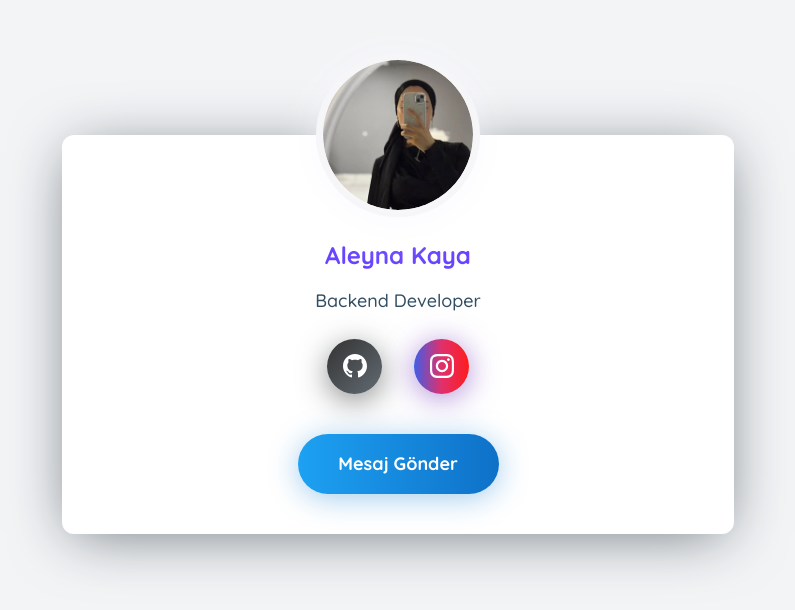
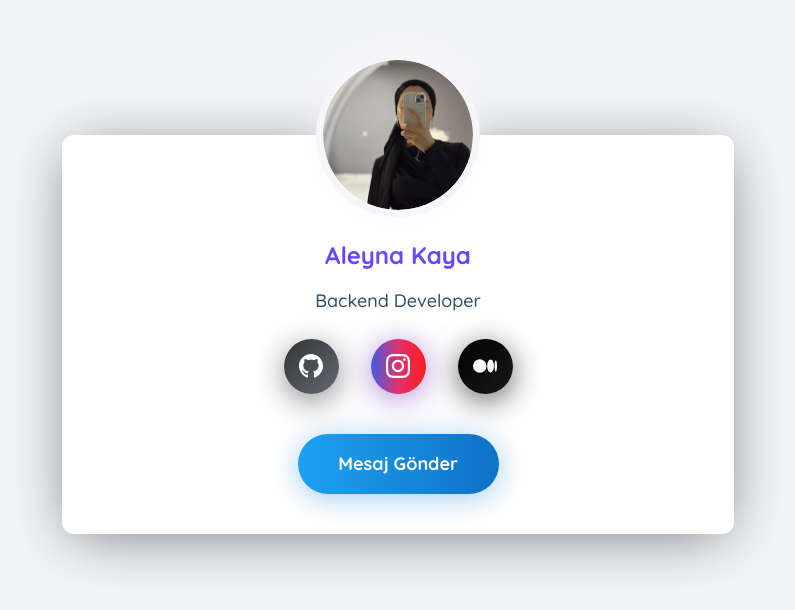
Before and after one commit to AleyDev/ProfileCard, a React (Vite) app: page / in a window 1280 px wide. Shown: the part 106-716 px from the top of the page, without its empty margins (242-1037 px from the left). Built offline with nearby package versions, Linux system fonts and the light colour scheme.

Commit message:
feat: add Medium social link to ProfileCard component for enhanced connectivity

```diff
--- a/src/components/ProfileCard.jsx
+++ b/src/components/ProfileCard.jsx
@@ -131,6 +131,17 @@
               <path d="M12 2.163c3.204 0 3.584.012 4.85.07 3.252.148 4.771 1.691 4.919 4.919.058 1.265.069 1.645.069 4.849 0 3.205-.012 3.584-.069 4.849-.149 3.225-1.664 4.771-4.919 4.919-1.266.058-1.644.07-4.85.07-3.204 0-3.584-.012-4.849-.07-3.26-.149-4.771-1.699-4.919-4.92-.058-1.265-.07-1.644-.07-4.849 0-3.204.013-3.583.07-4.849.149-3.227 1.664-4.771 4.919-4.919 1.266-.057 1.645-.069 4.849-.069zm0-2.163c-3.259 0-3.667.014-4.947.072-4.358.2-6.78 2.618-6.98 6.98-.059 1.281-.073 1.689-.073 4.948 0 3.259.014 3.668.072 4.948.2 4.358 2.618 6.78 6.98 6.98 1.281.058 1.689.072 4.948.072 3.259 0 3.668-.014 4.948-.072 4.354-.2 6.782-2.618 6.979-6.98.059-1.28.073-1.689.073-4.948 0-3.259-.014-3.667-.072-4.947-.196-4.354-2.617-6.78-6.979-6.98-1.281-.059-1.69-.073-4.949-.073zm0 5.838c-3.403 0-6.162 2.759-6.162 6.162s2.759 6.163 6.162 6.163 6.162-2.759 6.162-6.163c0-3.403-2.759-6.162-6.162-6.162zm0 10.162c-2.209 0-4-1.79-4-4 0-2.209 1.791-4 4-4s4 1.791 4 4c0 2.21-1.791 4-4 4zm6.406-11.845c-.796 0-1.441.645-1.441 1.44s.645 1.44 1.441 1.44c.795 0 1.439-.645 1.439-1.44s-.644-1.44-1.439-1.44z"/>
             </svg>
           </a>
+          <a
+            href="https://medium.com/@aleynakayaa"
+            target="_blank"
+            rel="noopener noreferrer"
+            className="w-[55px] h-[55px] rounded-full flex items-center justify-center text-white bg-gradient-to-br from-[#000000] to-[#191919] shadow-[0px_7px_30px_rgba(0,0,0,0.6)] mx-4 transition-all duration-300 hover:scale-125 hover:rotate-6"
+            aria-label="Medium"
+          >
+            <svg className="w-6 h-6" fill="currentColor" viewBox="0 0 24 24">
+              <path d="M13.54 12a6.8 6.8 0 01-6.77 6.82A6.8 6.8 0 010 12a6.8 6.8 0 016.77-6.82A6.8 6.8 0 0113.54 12zM20.96 12c0 3.54-1.51 6.42-3.38 6.42-1.87 0-3.39-2.88-3.39-6.42s1.52-6.42 3.39-6.42 3.38 2.88 3.38 6.42M24 12c0 3.17-.53 5.75-1.19 5.75-.66 0-1.19-2.58-1.19-5.75s.53-5.75 1.19-5.75C23.47 6.25 24 8.83 24 12z"/>
+            </svg>
+          </a>
         </div>
 
         {/* Action Button */}
```
